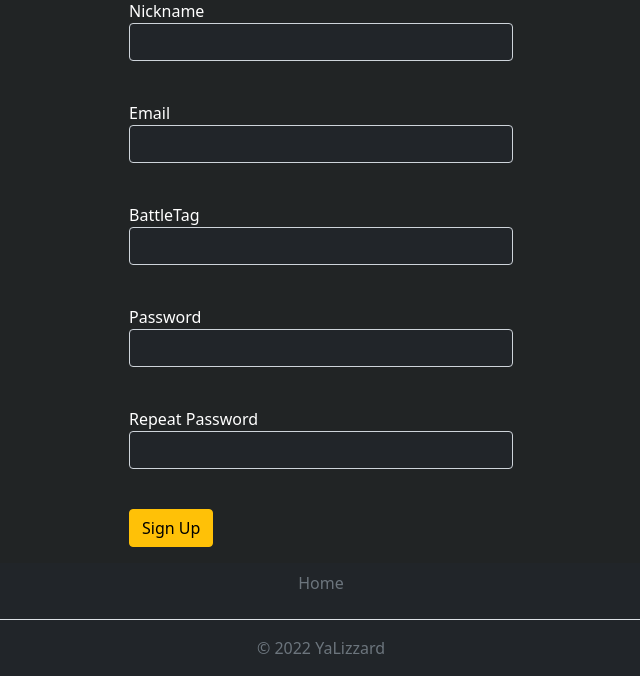
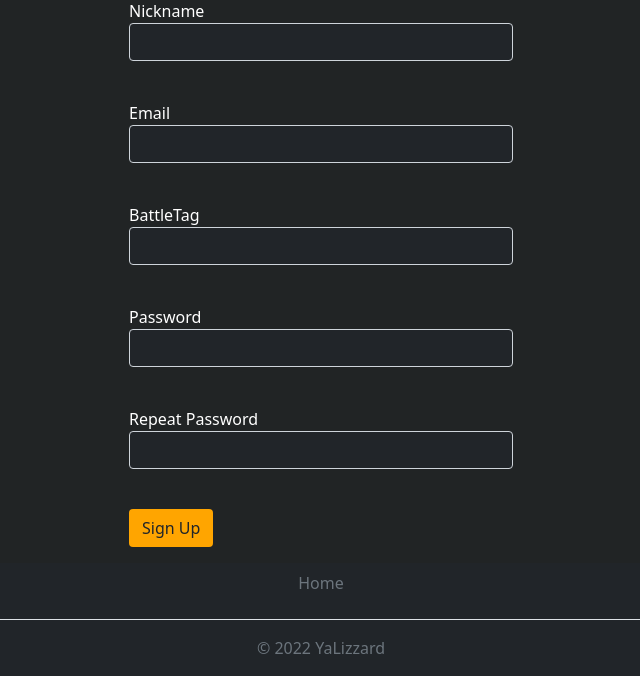
Before and after one commit to Dimly82/web-project, a Flask app: page /register in a window 1280 px wide. Shown: the part 163-839 px from the top of the page, without its empty margins (319-959 px from the left). Run offline with Flask 2, Linux system fonts and the light colour scheme.

Commit message:
orange button

```diff
--- a/templates/register_form.html
+++ b/templates/register_form.html
@@ -53,7 +53,7 @@
             </p>
         {% endfor %}
     </p>
-    <p>{{ form.submit(type="submit", class="btn btn-warning") }}</p>
+    <p>{{ form.submit(type="submit", class="btn", style="background-color: orange;") }}</p>
     {{message}}
 </form>
 {% endblock %}
```
